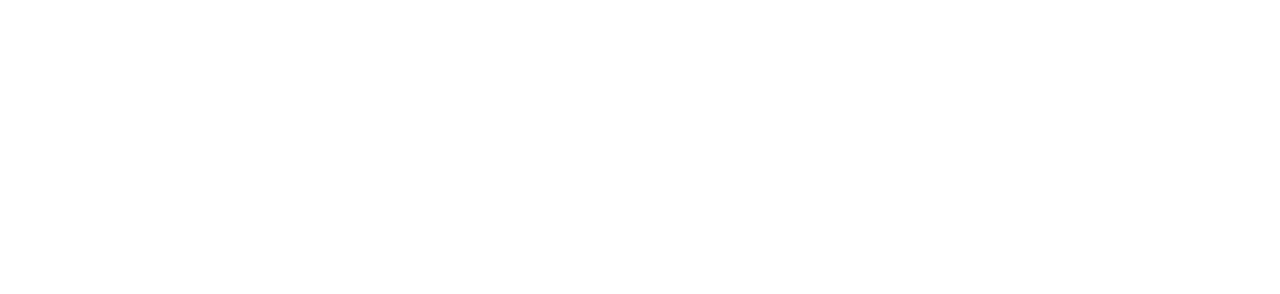
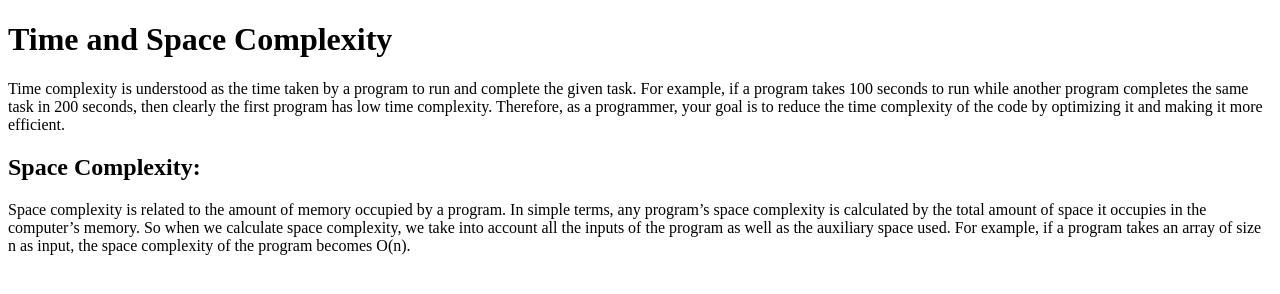
Before and after one commit to acciojob/time-and-space-complexity-om-kumar-priy, a website: page main.html in a window 1280 px wide. Drawn offline with Linux system fonts and the light colour scheme.

Commit message:
created a submission

```diff
--- a/main.html
+++ b/main.html
@@ -8,6 +8,17 @@
 
 <body>
 	<!-- the entire body must be written by student -->
+
+
+    <h1>Time and Space Complexity</h1>
+        <p>Time complexity is understood as the time taken by a program to run and complete the given task. For example, if a program takes 100 seconds to run while another program completes the same task in 200 seconds, then clearly the first program has low time complexity. Therefore, as a programmer, your goal is to reduce the time complexity of the code by optimizing it and making it more efficient.
+    </p>
+
+    <h2>Space Complexity:</h2>
+    <p>
+        Space complexity is related to the amount of memory occupied by a program. In simple terms, any program’s space complexity is calculated by the total amount of space it occupies in the computer’s memory. So when we calculate space complexity, we take into account all the inputs of the program as well as the auxiliary space used. For example, if a program takes an array of size n as input, the space complexity of the program becomes O(n).
+       </p>
+
     <script type="text/javascript" src="./script.js">
 </script>
 
```
